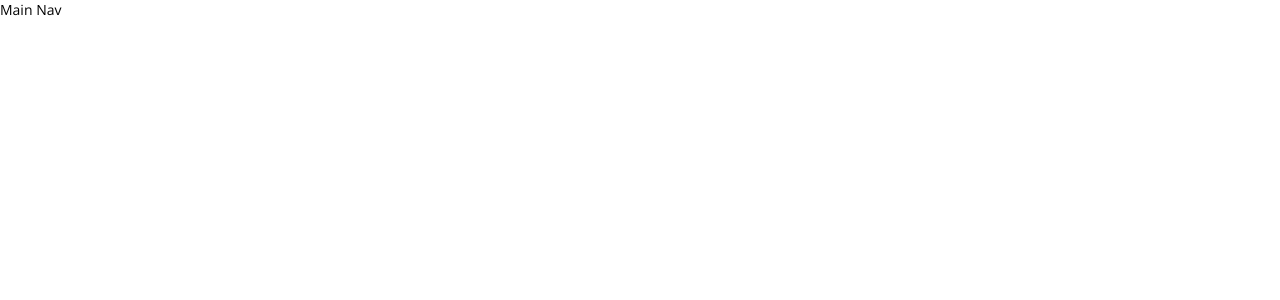
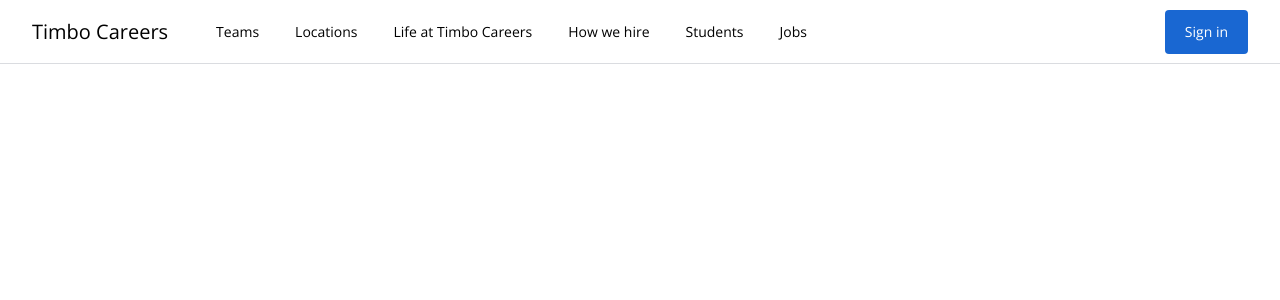
Before and after one commit to minimal-pair/job-search, a Vue app: page / in a window 1280 px wide. Shown: the top 300 px of the page. Built offline with nearby package versions, Linux system fonts and the light colour scheme.

Commit message:
progress

```diff
--- /dev/null
+++ b/src/components/ActionButton.vue
@@ -0,0 +1,31 @@
+<template>
+  <button :class="buttonClass">
+    {{ text }}
+  </button>
+</template>
+
+<script>
+export default {
+  name: "ActionButton",
+  props: ["text", "type"],
+  computed: {
+    buttonClass() {
+      return { [this.type]: true };
+    }
+  }
+};
+</script>
+
+<style scoped>
+button {
+  @apply rounded px-5 py-3 font-medium;
+}
+
+.primary {
+  @apply border-0 bg-brand-blue-1 text-white hover:shadow-blue;
+}
+
+.secondary {
+  @apply bg-transparent text-brand-blue-1 hover:bg-brand-blue-2 hover:text-white;
+}
+</style>
--- a/src/components/MainNav.vue
+++ b/src/components/MainNav.vue
@@ -1,9 +1,48 @@
 <template>
-  <header class="w-full text-sm">Main Nav</header>
+  <header class="w-full text-sm">
+    <div class="fixed top-0 left-0 w-full h-16 bg-white">
+      <div class="flex flex-nowrap h-full border-b border-solid border-brand-gray-1 px-8 mx-auto">
+        <a :href="url" class="flex h-full items-center text-xl">{{ company }}</a>
+
+        <nav class="ml-12 h-full">
+          <ul class="flex h-full list-none">
+            <li v-for="menuItem in menuItems" :key="menuItem" class="ml-9 h-full first:ml-0">
+              <a href="" class="flex h-full items-center py-2.5">{{ menuItem }}</a>
+            </li>
+          </ul>
+        </nav>
+
+        <div class="ml-auto flex h-full items-center">
+          <profile-image v-if="isLoggedIn"></profile-image>
+          <action-button v-else text="Sign in" type="primary" @click="logInUser"></action-button>
+        </div>
+      </div>
+    </div>
+  </header>
 </template>
 
 <script>
+import ActionButton from "@/components/ActionButton.vue";
+import ProfileImage from "@/components/ProfileImage.vue";
+
 export default {
-  name: "MainNav"
+  name: "MainNav",
+  components: {
+    ActionButton,
+    ProfileImage
+  },
+  data() {
+    return {
+      company: "Timbo Careers",
+      url: "https://careers.google.com",
+      menuItems: ["Teams", "Locations", "Life at Timbo Careers", "How we hire", "Students", "Jobs"],
+      isLoggedIn: false
+    };
+  },
+  methods: {
+    logInUser() {
+      this.isLoggedIn = true;
+    }
+  }
 };
 </script>
--- /dev/null
+++ b/src/components/ProfileImage.vue
@@ -0,0 +1,15 @@
+<template>
+  <img :src="imageLink" class="h-8 w-8 rounded-3xl object-contain" alt="User profile image" />
+</template>
+
+<script>
+export default {
+  name: "ProfileImage",
+  data() {
+    return {
+      imageLink:
+        "https://www.pngitem.com/pimgs/m/487-4876417_link-head-png-toon-link-face-png-transparent.png"
+    };
+  }
+};
+</script>
--- a/src/playground.js
+++ /dev/null
@@ -1,4 +0,0 @@
-const fruits = ['Apple', 'Banana', 'Orange']
-const vegetables = ['Cucumber', 'Radish']
-
-console.log([...fruits, ...vegetables])
--- a/tailwind.config.js
+++ b/tailwind.config.js
@@ -7,6 +7,15 @@ module.exports = {
     extend: {
       fontFamily: {
         sans: ["Open Sans", ...defaultTheme.fontFamily.sans]
+      },
+      colors: {
+        "brand-gray-1": "#dadce0",
+        "brand-blue-1": "#1967d2",
+        "brand-blue-2": "#4285f4",
+        "brand-green-1": "#137333"
+      },
+      boxShadow: {
+        blue: "0 0 3px 3px #4285f4"
       }
     }
   },
--- a/vite.config.js
+++ b/vite.config.js
@@ -1,16 +1,18 @@
-import { fileURLToPath, URL } from 'node:url'
+import { fileURLToPath, URL } from "node:url";
 
-import { defineConfig } from 'vite'
-import vue from '@vitejs/plugin-vue'
+import { defineConfig } from "vite";
+import vue from "@vitejs/plugin-vue";
 
 // https://vitejs.dev/config/
 export default defineConfig({
-  plugins: [
-    vue(),
-  ],
+  plugins: [vue()],
   resolve: {
     alias: {
-      '@': fileURLToPath(new URL('./src', import.meta.url))
+      "@": fileURLToPath(new URL("./src", import.meta.url))
     }
+  },
+  test: {
+    globals: true,
+    setupFiles: ["./tests/setup.js"]
   }
-})
+});
```
Also changed, not shown: package.json (+6 -1 lines), tests/setup.js (added, +8 -0 lines), .eslintrc.cjs, 2 other files (tests, documents, lock files or other folders).
